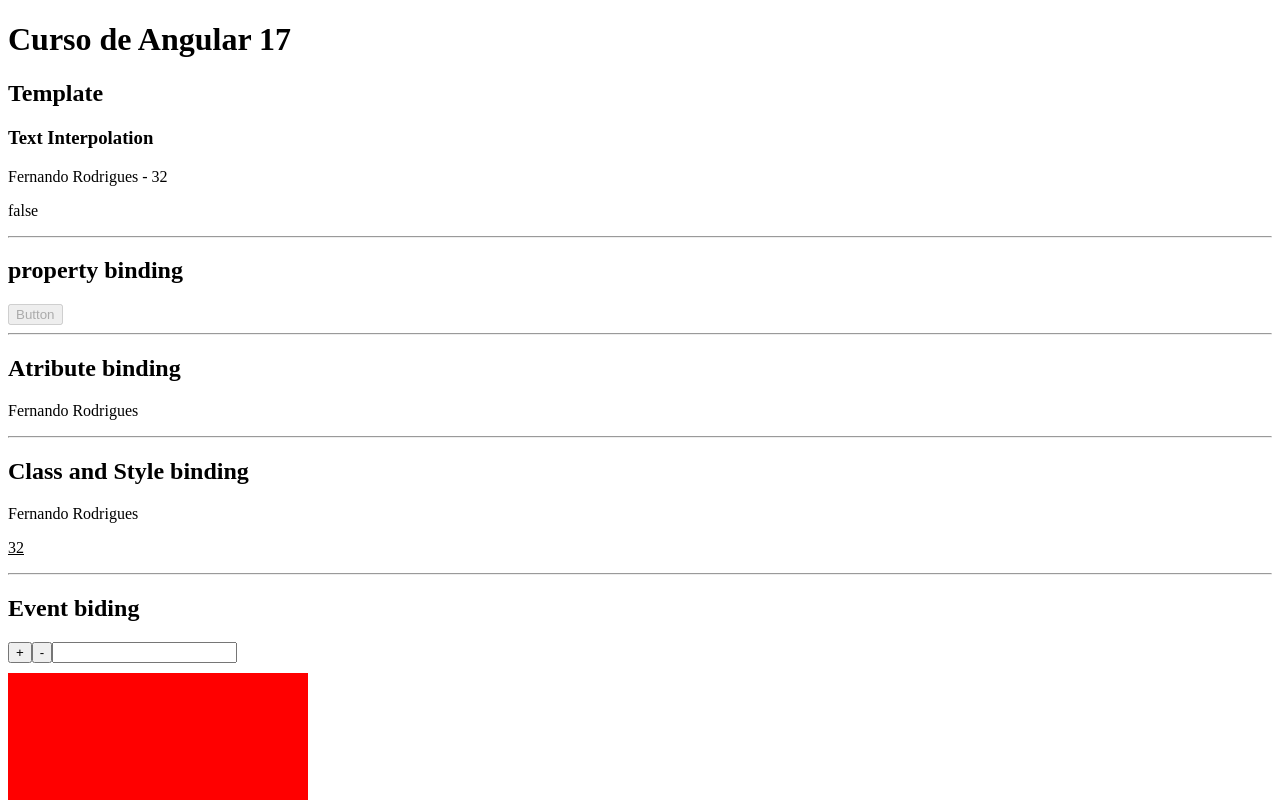
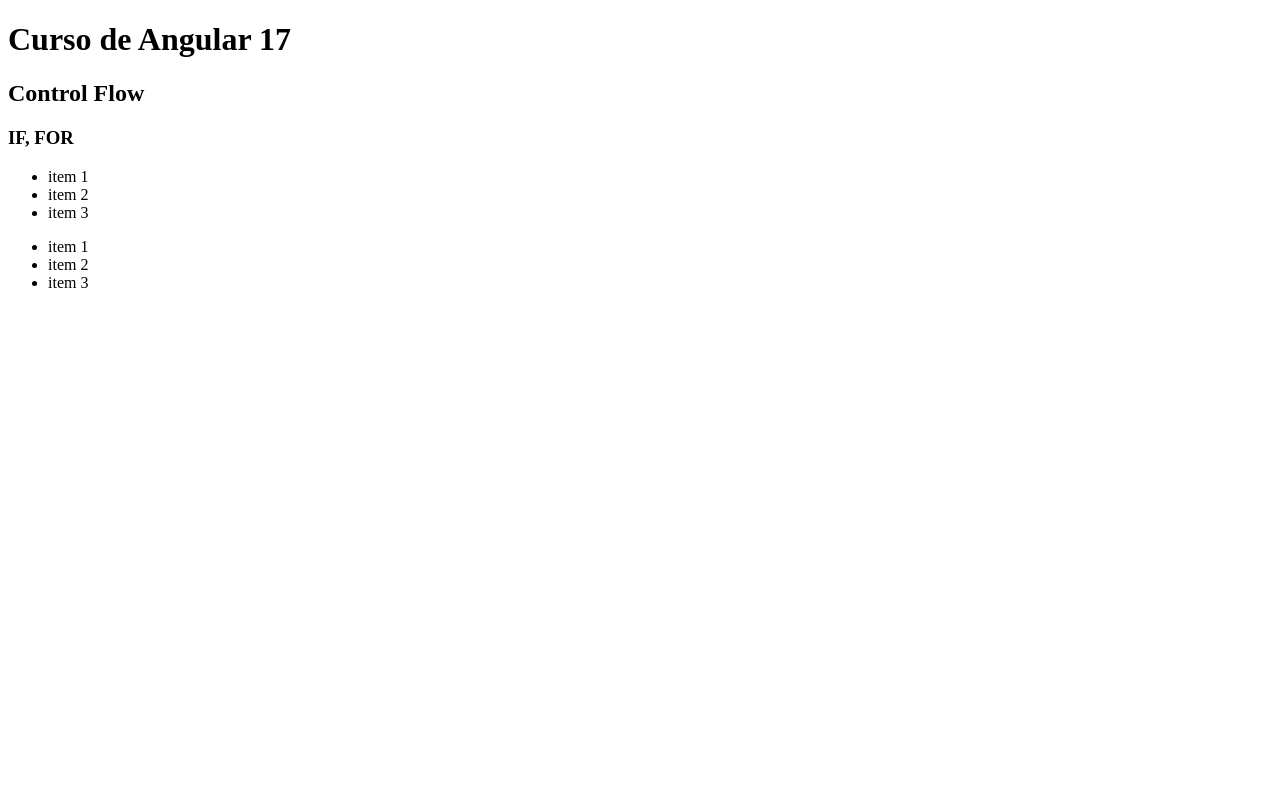
Before and after one commit to FernandoRodrigues91/angular17, an Angular app: page / in a window 1280 px wide. Shown: the top 800 px of the page. Built offline with nearby package versions, Linux system fonts and the light colour scheme.

Commit message:
estudo de control  flow

```diff
--- a/src/app/app.component.ts
+++ b/src/app/app.component.ts
@@ -5,16 +5,25 @@ import { RouterOutlet } from '@angular/router';
 import { NewComponentComponent } from './components/new-component/new-component.component';
 import { TemplateBindingComponent } from './components/template/template-binding/template-binding.component';
 import { TemplateVariablesComponent } from "./components/template/template-variables/template-variables.component";
+import { TemplateControlFlowComponent } from './components/template/template-control-flow/template-control-flow.component';
 @Component({
   selector: 'app-root',
   standalone: true,
-  imports: [RouterOutlet, CommonModule, NewComponentComponent, TemplateBindingComponent, TemplateVariablesComponent],
+  imports: [RouterOutlet,
+    CommonModule,
+    NewComponentComponent,
+    TemplateBindingComponent,
+    TemplateVariablesComponent,
+    TemplateControlFlowComponent
+  ],
   template: `
     <!--<router-outlet></router-outlet>-->
     <!--app-new-component/>-->
     <h1>Curso de Angular 17</h1>
-    <app-template-binding/>
-    <app-template-variables />
+    <!-- <app-template-binding/> -->
+    <!-- <app-template-variables /> -->
+
+     <app-template-control-flow />
 
 
 
--- /dev/null
+++ b/src/app/components/template/template-control-flow/template-control-flow.component.html
@@ -0,0 +1,35 @@
+<h2>Control Flow</h2>
+
+<h3>IF, FOR</h3>
+
+<!-- Nova forma -->
+<!-- IF assicrono com FOR-->
+@if ( loadingData$ | async; as data) {
+   <ul>
+    @for (item of data; track item) {
+        <li>{{ item }}</li>
+    }
+   </ul>
+
+} @else {
+
+    <p>Carregando...</p>
+}
+
+<!--  somente o FOR -->
+
+<!-- @for (item of loadingData$ | async; track item) {
+    <li>{{ item }}</li>
+} -->
+
+<!-- Forma Antiga -->
+
+<ng-container *ngIf="loadingData$ | async as data; else loading">
+    <ul>
+        <ng-container *ngFor="let item of data; trackBy: trackByFn">
+            <li> {{ item }} </li>
+        </ng-container>
+
+    </ul>
+</ng-container>
+<ng-template #loading> <p>Carregando...</p></ng-template>
--- /dev/null
+++ b/src/app/components/template/template-control-flow/template-control-flow.component.ts
@@ -0,0 +1,26 @@
+import { AsyncPipe, CommonModule } from '@angular/common';
+import { Component } from '@angular/core';
+import { delay, Observable, of } from 'rxjs';
+
+@Component({
+  selector: 'app-template-control-flow',
+  standalone: true,
+  imports: [CommonModule, AsyncPipe, ],
+  templateUrl: './template-control-flow.component.html',
+  styleUrl: './template-control-flow.component.scss'
+})
+export class TemplateControlFlowComponent {
+
+  public isTrue = true;
+
+  public loadingData$: Observable<string[]> = of([
+    'item 1 ',
+    'item 2 ',
+    'item 3 ',
+  ]).pipe(delay(3000));
+
+  public trackByFn(index: number){
+    return index;
+  }
+
+}
```
Also changed, not shown: src/app/components/template/template-control-flow/template-control-flow.component.scss (added), 1 other file (tests, documents, lock files or other folders).
